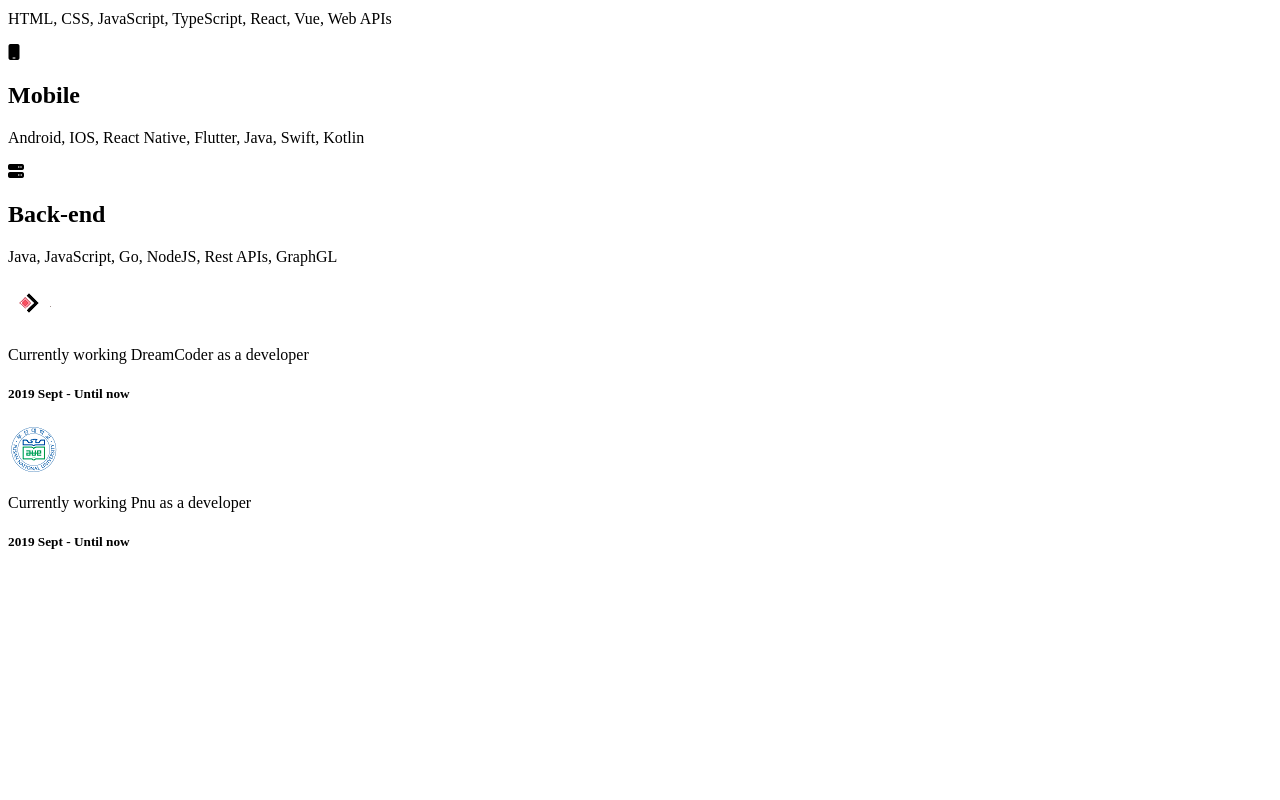
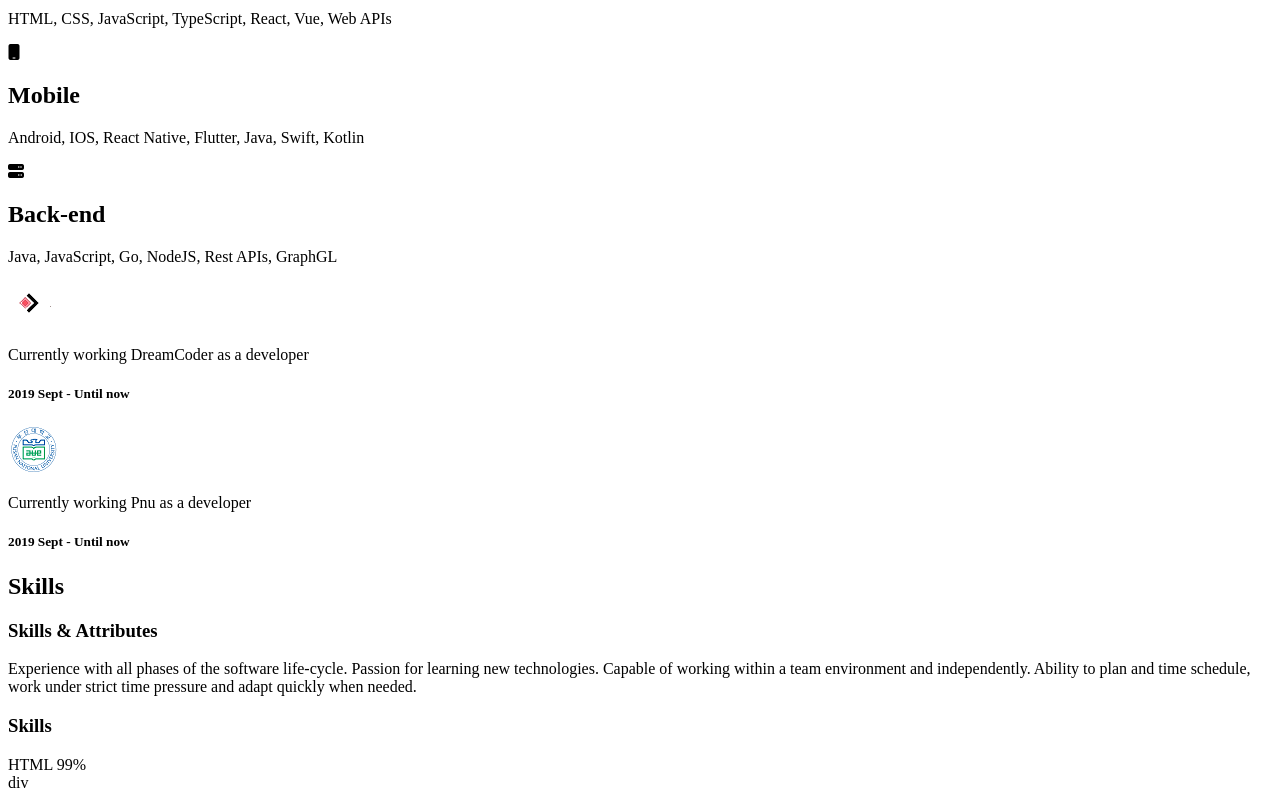
Before and after one commit to JiNookk/portFolioDIY, a plain HTML site: page index.html in a window 1280 px wide. Shown: the part 794-1594 px from the top of the page. Before the commit the page ends 1367 px from the top, so only its background shows below. Drawn offline with Linux system fonts and the light colour scheme.

```diff
--- a/index.html
+++ b/index.html
@@ -105,7 +105,28 @@
         </div>
       </div>
     </section>
-    <section id="skill" class="section"></section>
+    <section id="skill" class="section">
+      <h1>Skills</h1>
+      <h3>Skills & Attributes</h3>
+      <p>
+        Experience with all phases of the software life-cycle. Passion for
+        learning new technologies. Capable of working within a team environment
+        and independently. Ability to plan and time schedule, work under strict
+        time pressure and adapt quickly when needed.
+      </p>
+      <div class="skillset">
+        <div class="skillset__left">
+          <h3>Skills</h3>
+          <div class="skill__item">
+            <div class="skill__percent">
+              <span>HTML</span>
+              <span>99%</span>
+            </div>
+            div
+          </div>
+        </div>
+      </div>
+    </section>
     <section id="work" class="section"></section>
     <section id="testimonial" class="section"></section>
     <section id="contact" class="section"></section>
```
